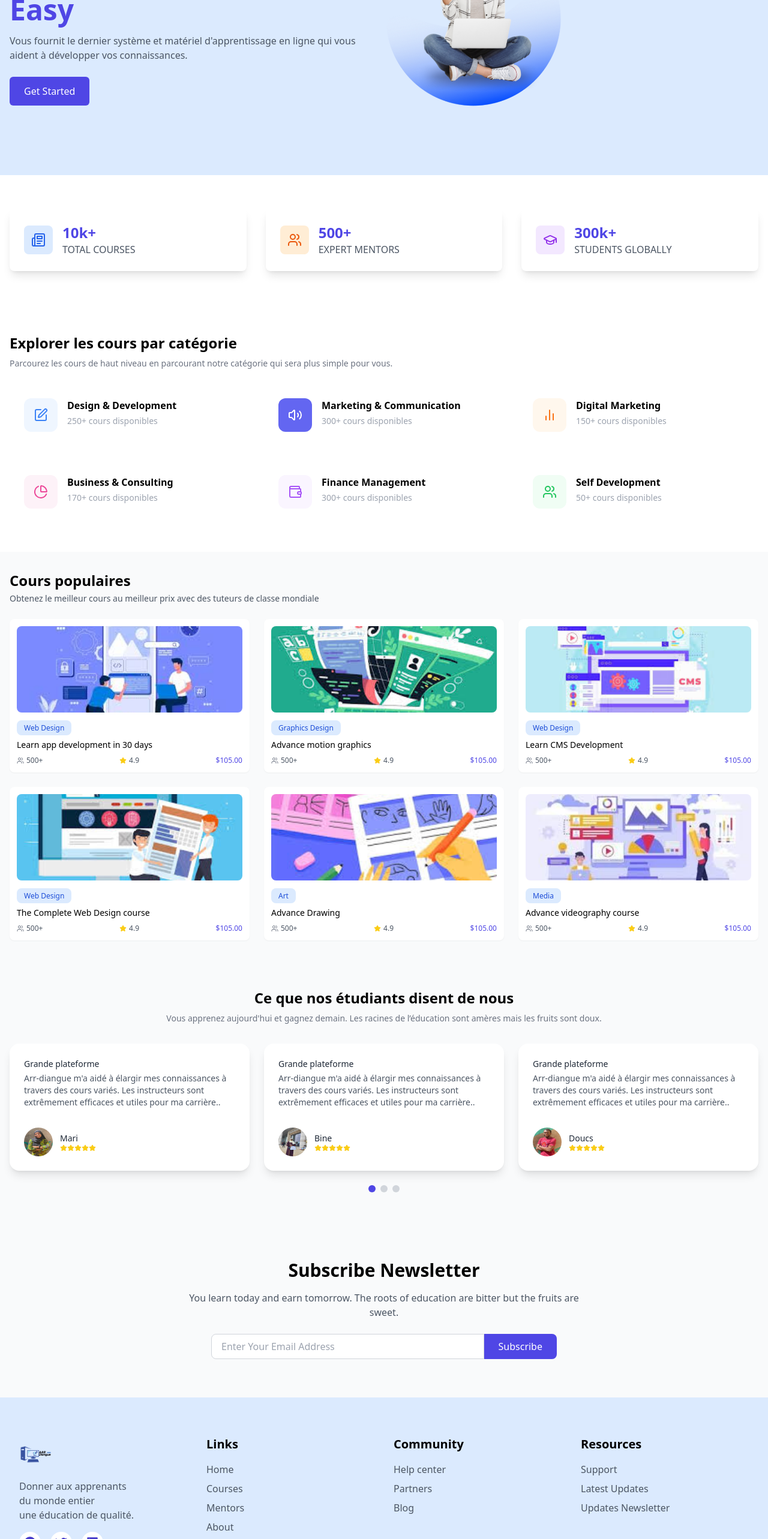
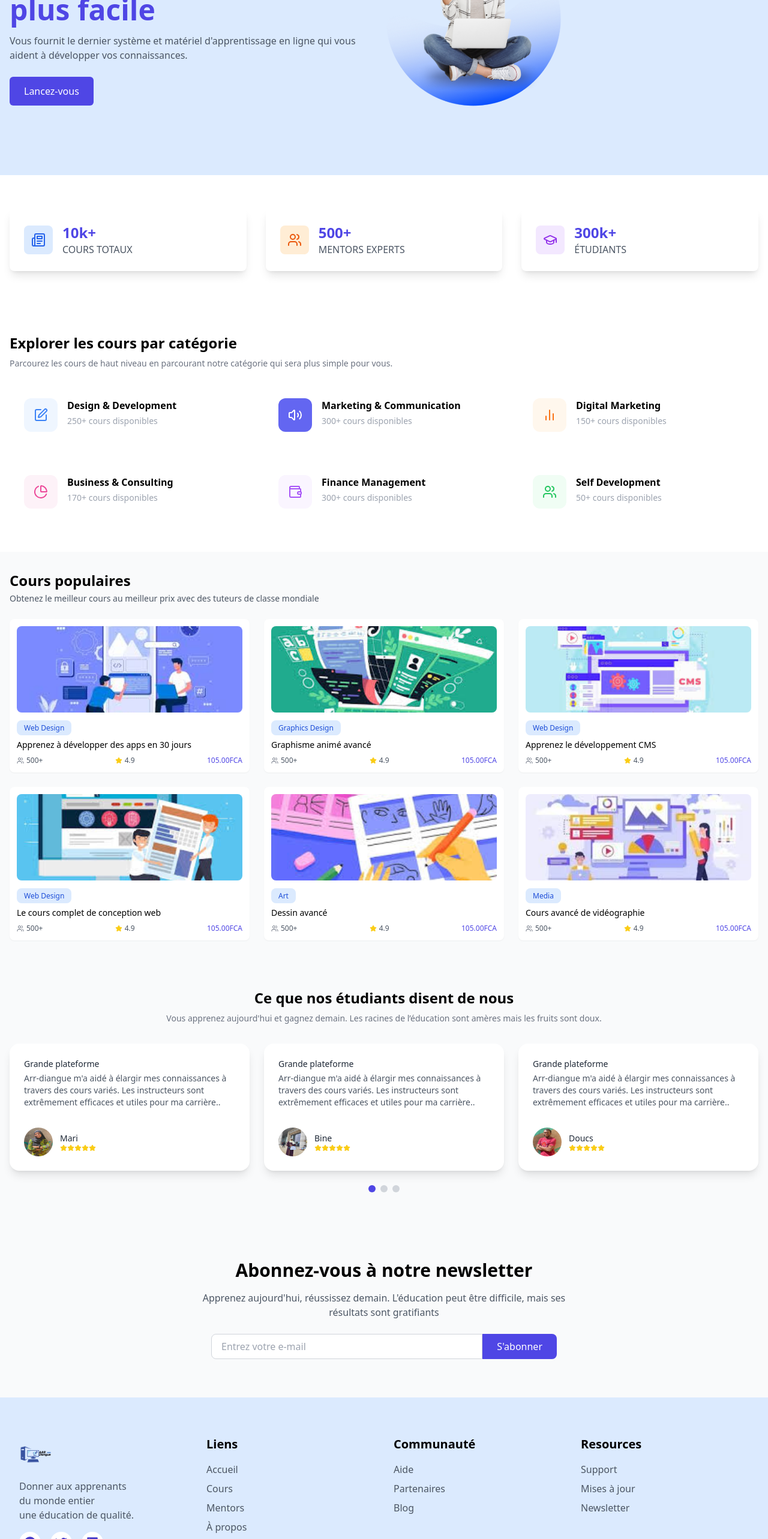
Before and after one commit to MariamaBalde/Tache21-E-Learning-app, a React (Create React App) app: page / in a window 1280 px wide. Shown: the part 220-2786 px from the top of the page at 60% size. Built offline with nearby package versions, Linux system fonts and the light colour scheme.

Commit message:
changing all the sentences in frnech

```diff
--- a/src/Pages/Footer.js
+++ b/src/Pages/Footer.js
@@ -28,21 +28,21 @@ function Footer() {
 
                     {/* Links */}
                     <div>
-                        <h3 className="text-xl font-semibold mb-4">Links</h3>
+                        <h3 className="text-xl font-semibold mb-4">Liens</h3>
                         <ul className="space-y-2">
-                            <li><a href="#" className="text-gray-600 hover:text-gray-900">Home</a></li>
-                            <li><a href="#" className="text-gray-600 hover:text-gray-900">Courses</a></li>
+                            <li><a href="#" className="text-gray-600 hover:text-gray-900">Accueil</a></li>
+                            <li><a href="#" className="text-gray-600 hover:text-gray-900">Cours</a></li>
                             <li><a href="#" className="text-gray-600 hover:text-gray-900">Mentors</a></li>
-                            <li><a href="#" className="text-gray-600 hover:text-gray-900">About</a></li>
+                            <li><a href="#" className="text-gray-600 hover:text-gray-900">À propos</a></li>
                         </ul>
                     </div>
 
                     {/* Community */}
                     <div>
-                        <h3 className="text-xl font-semibold mb-4">Community</h3>
+                        <h3 className="text-xl font-semibold mb-4">Communauté</h3>
                         <ul className="space-y-2">
-                            <li><a href="#" className="text-gray-600 hover:text-gray-900">Help center</a></li>
-                            <li><a href="#" className="text-gray-600 hover:text-gray-900">Partners</a></li>
+                            <li><a href="#" className="text-gray-600 hover:text-gray-900">Aide</a></li>
+                            <li><a href="#" className="text-gray-600 hover:text-gray-900">Partenaires</a></li>
                             <li><a href="#" className="text-gray-600 hover:text-gray-900">Blog</a></li>
                         </ul>
                     </div>
@@ -52,8 +52,8 @@ function Footer() {
                         <h3 className="text-xl font-semibold mb-4">Resources</h3>
                         <ul className="space-y-2">
                             <li><a href="#" className="text-gray-600 hover:text-gray-900">Support</a></li>
-                            <li><a href="#" className="text-gray-600 hover:text-gray-900">Latest Updates</a></li>
-                            <li><a href="#" className="text-gray-600 hover:text-gray-900">Updates Newsletter</a></li>
+                            <li><a href="#" className="text-gray-600 hover:text-gray-900">Mises à jour</a></li>
+                            <li><a href="#" className="text-gray-600 hover:text-gray-900">Newsletter</a></li>
                         </ul>
                     </div>
                 </div>
--- a/src/Pages/Header.js
+++ b/src/Pages/Header.js
@@ -17,13 +17,13 @@ function Header() {
                         href="#hero"
                         className="text-gray-600 font-semibold hover:text-indigo-600 hover:shadow-lg transition-all duration-300 hover:border-b-2 hover:border-indigo-600"
                     >
-                        Home
+                        Accueil
                     </a>
                     <a
                         href="#courses"
                         className="text-gray-600 font-semibold hover:text-indigo-600 hover:shadow-lg transition-all duration-300 hover:border-b-2 hover:border-indigo-600"
                     >
-                        Courses
+                        Cours
                     </a>
                     <a
                         href="#popularCourses"
@@ -35,7 +35,7 @@ function Header() {
                         href="#footer"
                         className="text-gray-600 font-semibold hover:text-indigo-600 hover:shadow-lg transition-all duration-300 hover:border-b-2 hover:border-indigo-600"
                     >
-                        About
+                        À propos
                     </a>
                 </nav>
                 <div className="hidden md:flex items-center space-x-4">
@@ -71,7 +71,6 @@ function Header() {
                         <a href="#cours" className="block text-gray-600 hover:text-gray-900">Courses</a>
                         <a href="#popularCourses" className="block text-gray-600 hover:text-gray-900">Mentors</a>
                         <a href="#footer" className="block text-gray-600 hover:text-gray-900">About</a>
-                        {/* <a href="#" className="block bg-indigo-600 text-white px-4 py-2 rounded-md hover:bg-indigo-700">Sign In</a> */}
                         <a
                             href="/login"
                             className="inline-block bg-indigo-600 text-white px-4 py-2 rounded-md hover:bg-indigo-700 sm:block sm:px-6 sm:py-3"
--- a/src/Pages/Hero.js
+++ b/src/Pages/Hero.js
@@ -11,14 +11,14 @@ function Hero() {
                 {/* Contenu texte à gauche */}
                 <div className="md:w-1/2 md:pr-8 text-left">
                     <h1 className="text-4xl md:text-5xl font-bold mb-4">
-                        Getting <span className="text-indigo-600">Quality</span> Education Is Now More <span className="text-indigo-600">Easy</span>
+                        Obtenir une <span className="text-indigo-600">éducation </span> de qualité est désormais <span className="text-indigo-600">plus facile</span>
                     </h1>
                     <p className="text-gray-600 mb-6">
                         Vous fournit le dernier système et matériel d'apprentissage en ligne qui vous aident à développer vos connaissances.
                     </p>
                     <div className="flex space-x-4">
                         <button className="bg-indigo-600 text-white px-6 py-3 rounded-md hover:bg-indigo-700">
-                            Get Started
+                            Lancez-vous
                         </button>
                     </div>
                 </div>
--- a/src/Pages/Newsletter.js
+++ b/src/Pages/Newsletter.js
@@ -1,43 +1,4 @@
-// function Newsletter() {
-//     const [email, setEmail] = useState('');
 
-//     const handleSubmit = (e) => {
-//         e.preventDefault();
-//         // Handle newsletter subscription
-//         console.log('Subscribing email:', email);
-//         setEmail('');
-//     };
-
-//     return (
-//         <div className="bg-gray-50 py-16">
-//             <div className="container mx-auto px-4 text-center grid grid-cols-1">
-//                 <h2 className="text-3xl font-bold mb-4">Subscribe Newsletter</h2>
-//                 <p className="text-gray-600 mb-8 max-w-2xl mx-auto">
-//                     You learn today and earn tomorrow. The roots of education are bitter but the fruits are sweet.
-//                 </p>
-
-//                 <form onSubmit={handleSubmit} className="max-w-xl mx-auto flex">
-//                     <input
-//                         type="email"
-//                         value={email}
-//                         onChange={(e) => setEmail(e.target.value)}
-//                         placeholder="Enter Your Email Address"
-//                         className="flex-1 px-4 py-2 rounded-l-lg border border-gray-300 focus:outline-none focus:ring-2 focus:ring-indigo-600"
-//                         required
-//                     />
-//                     <button
-//                         type="submit"
-//                         className="bg-indigo-600 text-white px-6 py-2 rounded-r-lg hover:bg-indigo-700 transition-colors"
-//                     >
-//                         Subscribe
-//                     </button>
-//                 </form>
-//             </div>
-//         </div>
-//     );
-// }
-
-// export default Newsletter;
 
 import React, { useState } from 'react';
 
@@ -54,9 +15,9 @@ function Newsletter() {
     return (
         <div className="bg-gray-50 py-8 md:py-16">
             <div className="container mx-auto px-4 text-center">
-                <h2 className="text-2xl md:text-3xl font-bold mb-4">Subscribe Newsletter</h2>
+                <h2 className="text-2xl md:text-3xl font-bold mb-4">Abonnez-vous à notre newsletter</h2>
                 <p className="text-gray-600 mb-6 max-w-2xl mx-auto text-sm md:text-base">
-                    You learn today and earn tomorrow. The roots of education are bitter but the fruits are sweet.
+                    Apprenez aujourd'hui, réussissez demain. L'éducation peut être difficile, mais ses résultats sont gratifiants
                 </p>
 
                 <form onSubmit={handleSubmit} className="max-w-xl mx-auto flex flex-col sm:flex-row space-y-4 sm:space-y-0">
@@ -64,7 +25,7 @@ function Newsletter() {
                         type="email"
                         value={email}
                         onChange={(e) => setEmail(e.target.value)}
-                        placeholder="Enter Your Email Address"
+                        placeholder="Entrez votre e-mail"
                         className="flex-1 px-4 py-2 text-sm sm:text-base rounded-l-lg border border-gray-300 focus:outline-none focus:ring-2 focus:ring-indigo-600"
                         required
                     />
@@ -72,7 +33,7 @@ function Newsletter() {
                         type="submit"
                         className="bg-indigo-600 text-white px-6 py-2 text-sm sm:text-base rounded-r-lg hover:bg-indigo-700 transition-colors"
                     >
-                        Subscribe
+                        S'abonner
                     </button>
                 </form>
             </div>
--- a/src/Pages/PopularCourses.js
+++ b/src/Pages/PopularCourses.js
@@ -10,57 +10,57 @@ import image6 from '../Images/ImagesLandingP/pop6.jpg'
 const courses = [
     {
         id: 1,
-        title: "Learn app development in 30 days",
+        title: "Apprenez à développer des apps en 30 jours",
         category: "Web Design",
         image: image1,
         students: "500+",
         rating: "4.9",
-        price: "$105.00",
+        price: "105.00FCA",
     },
     {
         id: 2,
-        title: "Advance motion graphics",
+        title: "Graphisme animé avancé",
         category: "Graphics Design",
         image: image2,
         students: "500+",
         rating: "4.9",
-        price: "$105.00",
+        price: "105.00FCA",
     },
     {
         id: 3,
-        title: "Learn CMS Development",
+        title: "Apprenez le développement CMS",
         category: "Web Design",
         image: image3,
         students: "500+",
         rating: "4.9",
-        price: "$105.00",
+        price: "105.00FCA",
     },
     {
         id: 4,
-        title: "The Complete Web Design course",
+        title: "Le cours complet de conception web ",
         category: "Web Design",
         image: image4,
         students: "500+",
         rating: "4.9",
-        price: "$105.00",
+        price: "105.00FCA",
     },
     {
         id: 5,
-        title: "Advance Drawing",
+        title: "Dessin avancé",
         category: "Art",
         image: image5,
         students: "500+",
         rating: "4.9",
-        price: "$105.00",
+        price: "105.00FCA",
     },
     {
         id: 6,
-        title: "Advance videography course",
+        title: "Cours avancé de vidéographie",
         category: "Media",
         image: image6,
         students: "500+",
         rating: "4.9",
-        price: "$105.00",
+        price: "105.00FCA",
     }
 ];
 
--- a/src/Pages/Stats.js
+++ b/src/Pages/Stats.js
@@ -3,9 +3,9 @@ import { Newspaper, Users, GraduationCap } from 'lucide-react';
 
 function Stats() {
     const stats = [
-        { number: '10k+', label: 'TOTAL COURSES', icon: <Newspaper className="w-6 h-6 text-blue-600" />, bgColor: 'bg-blue-100' },
-        { number: '500+', label: 'EXPERT MENTORS', icon: <Users className="w-6 h-6 text-orange-600" />, bgColor: 'bg-orange-100' },
-        { number: '300k+', label: 'STUDENTS GLOBALLY', icon: <GraduationCap className="w-6 h-6 text-purple-600" />, bgColor: 'bg-purple-100' },
+        { number: '10k+', label: 'COURS TOTAUX', icon: <Newspaper className="w-6 h-6 text-blue-600" />, bgColor: 'bg-blue-100' },
+        { number: '500+', label: 'MENTORS EXPERTS', icon: <Users className="w-6 h-6 text-orange-600" />, bgColor: 'bg-orange-100' },
+        { number: '300k+', label: 'ÉTUDIANTS', icon: <GraduationCap className="w-6 h-6 text-purple-600" />, bgColor: 'bg-purple-100' },
     ];
 
     return (
```
